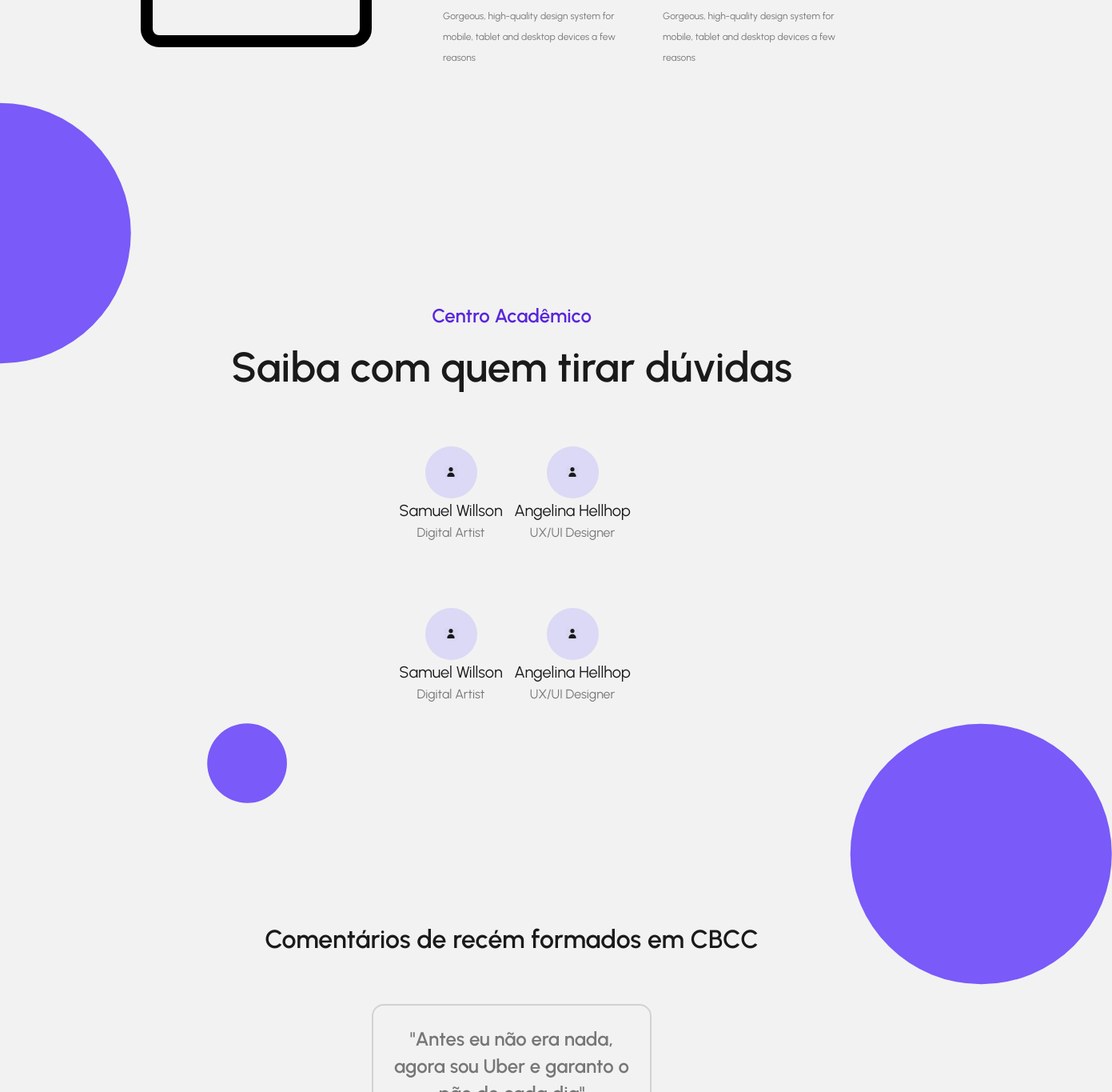
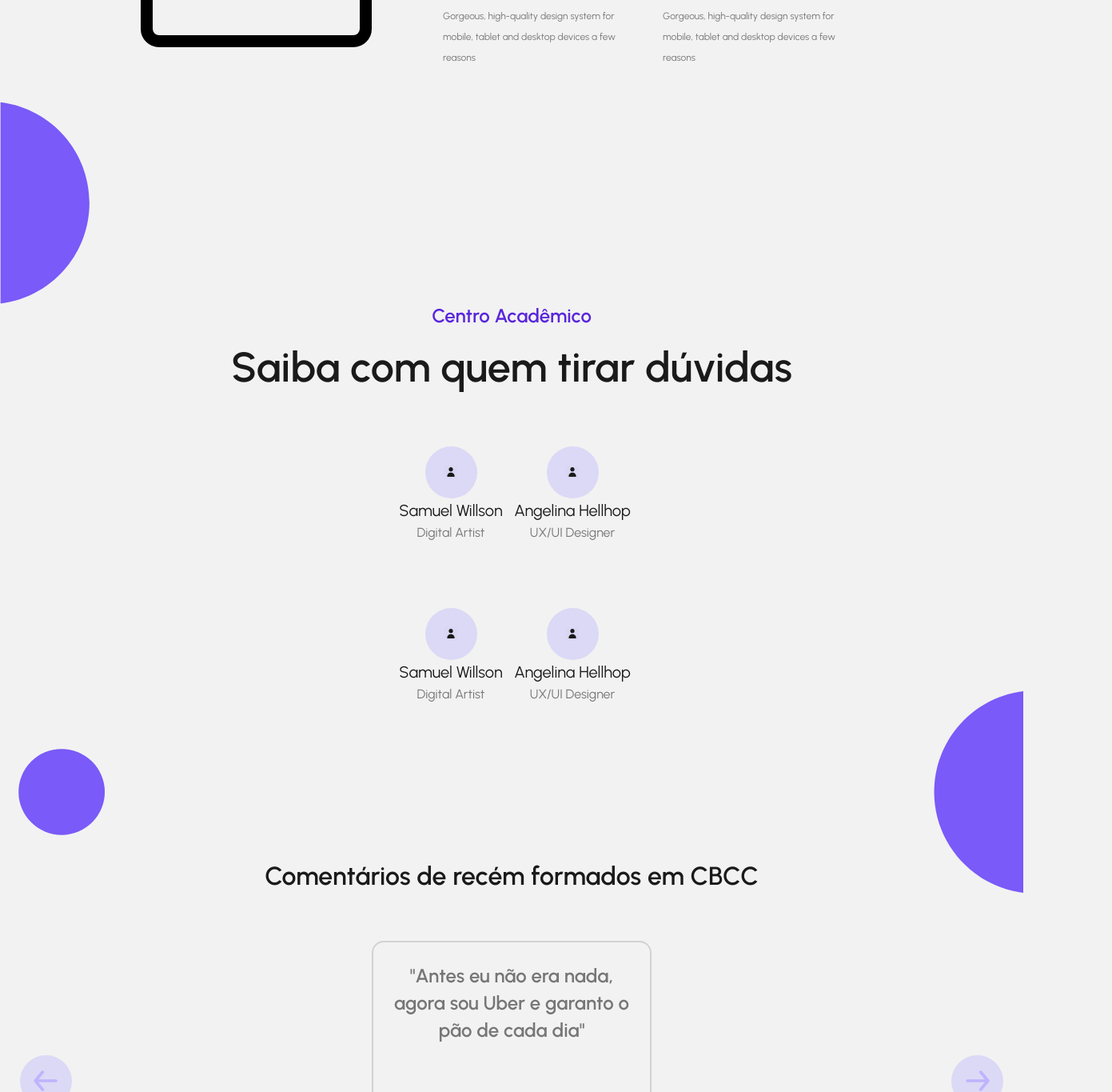
Before and after one commit to cbcc-ufpa/web-client, a React (Vite) app: page / in a window 1280 px wide. Shown: the part 1700-3065 px from the top of the page at 80% size, 1391 px wide, since content can reach past the window. Built offline with nearby package versions, Linux system fonts and the light colour scheme.

Commit message:
fix: arrumei oq eu quebrei :P

```diff
--- a/src/pages/Home.css
+++ b/src/pages/Home.css
@@ -232,7 +232,7 @@ main .social_links a:hover svg {
   align-items: center;
   justify-content: center;
   width: 100%;
-  margin-top: 250px;
+  margin: 250px 0 10px 0;
 }
 
 .main_questions p{
@@ -263,7 +263,7 @@ main .social_links a:hover svg {
 .main_comments{
   text-align: center;
   background-color: var(--white);
-  margin: 135px 25px 200px 25px;
+  margin: 160px 25px 200px 25px;
 }
 
 .main_comments > h1{
@@ -461,21 +461,26 @@ main .social_links a:hover svg {
 
 #cicle_1{
   position: absolute;
-  --width: clamp(100px, 200px + 10vw, 360px);
+  --width: clamp(100px, 10px + 8vw, 360px);
   width: var(--width);
-  margin-left: calc(var(--width) / -2);
+  rotate: 180deg;
+}
+
+.cicle{
+  position: absolute;
+  display: flex;
+  justify-content: space-between;
+  width: 100vw;
+  margin-top: -50px;
 }
 
 #cicle_2{
-  width: 100px;
-  margin-left: calc(-125px + 30vw);
+  --width: clamp(100px, 10px + 8vw, 360px);
+  width: var(--width);
 }
 
 #cicle_3{
-  position: absolute;
-  --width: clamp(100px, 200px + 10vw, 360px);
-  width: var(--width);
-  margin-left: 55vw;
+  margin-left: clamp(10px, 10px + 1vw, 100px);
 }
 
 @media (max-width: 1100px){
--- a/src/pages/Home.jsx
+++ b/src/pages/Home.jsx
@@ -24,6 +24,7 @@ import Map from '../assets/map.png'
 import WaveUp from '../assets/wave_up.svg'
 import WaveDown from '../assets/wave_down.svg'
 import Cicle from '../assets/cicle.svg'
+import LittleCicle from '../assets/little_cicle.svg'
 import Logo from '../assets/logo.png'
 
 const Home = () => {
@@ -158,8 +159,10 @@ const Home = () => {
         </div>
       </div>
 
-      <img id="cicle_2" src={Cicle} alt="Cicle" />
-      <img id="cicle_3" src={Cicle} alt="Cicle" />
+      <div className="cicle">
+        <img id="cicle_3" src={LittleCicle} alt="Cicle" />
+        <img id="cicle_2" src={Cicle} alt="Cicle" />
+      </div>
 
       <div className="main_comments">
         <h1>Comentários de recém formados em CBCC</h1>
```
Also changed, not shown: src/assets/cicle.svg, src/assets/little_cicle.svg (added).
